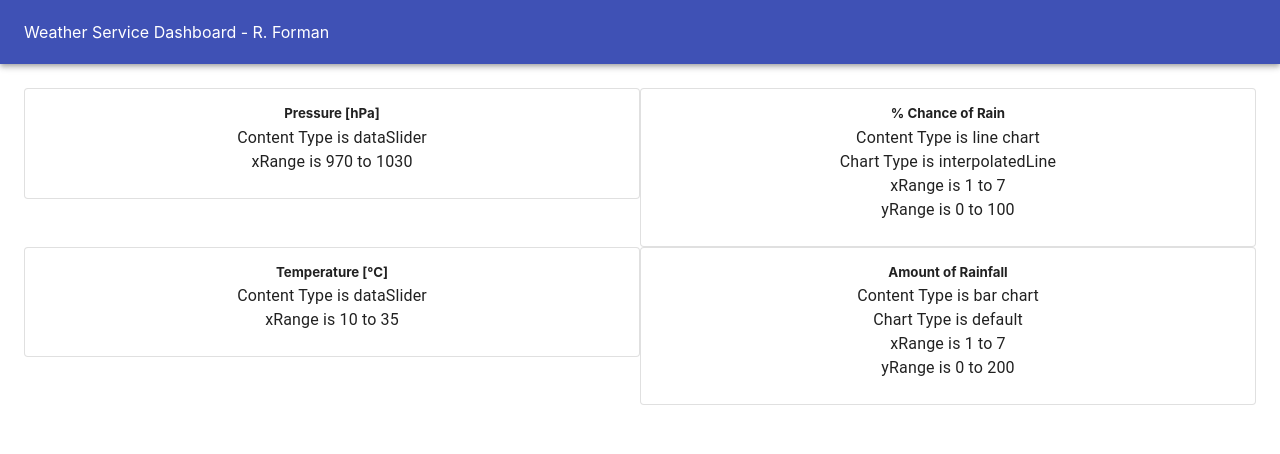
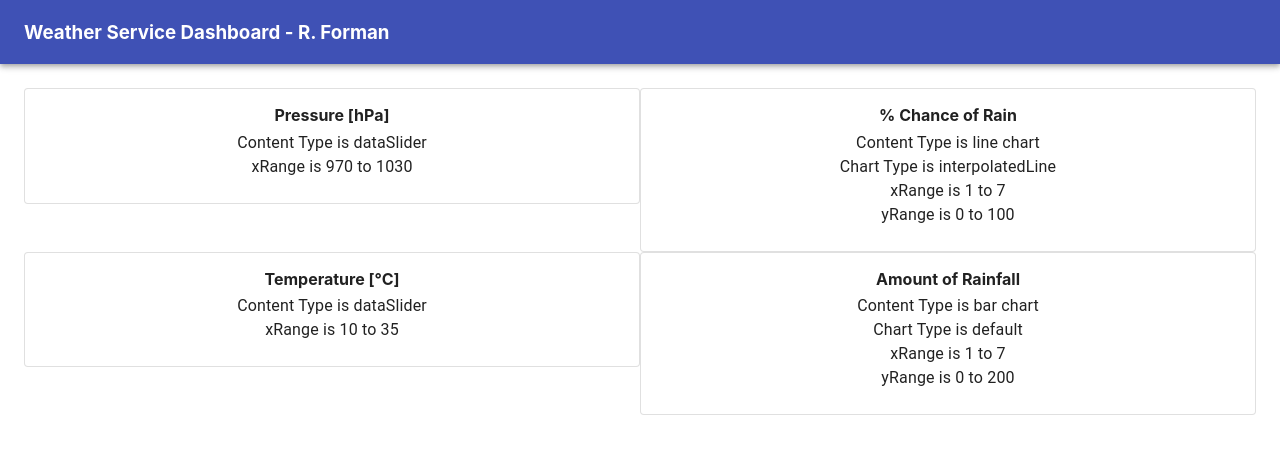
Before and after one commit to rforman9/WeatherDash, a React (Create React App) app: page / in a window 1280 px wide. Shown: the top 454 px of the page. Built offline with nearby package versions, Linux system fonts and the light colour scheme; no server answers.

Commit message:
updated header sizes

```diff
--- a/src/components/Chart.js
+++ b/src/components/Chart.js
@@ -10,7 +10,7 @@ const Chart = (props) => {
       { props.contentType === "bar chart" || "line chart" ? (
         <Card variant="outlined">
           <CardContent>
-            <Typography gutterBottom variant="headline" component="h5">
+            <Typography gutterBottom variant="headline" component="h4">
               {props.headingText}
             </Typography>
             <Typography component="p">
--- a/src/components/DataSlider.js
+++ b/src/components/DataSlider.js
@@ -10,7 +10,7 @@ const DataSlider = (props) => {
       { props.contentType === "dataSlider" ? (
         <Card variant="outlined">
           <CardContent>
-            <Typography gutterBottom variant="headline" component="h5">
+            <Typography gutterBottom variant="headline" component="h4">
               {props.headingText}
             </Typography>
             <Typography component="p">
--- a/src/components/NavBar.js
+++ b/src/components/NavBar.js
@@ -8,7 +8,7 @@ const NavBar = () => {
     <div>
       <AppBar position="static">
         <Toolbar>
-          <Typography variant="title" color="inherit">
+          <Typography variant="title" component="h3" color="inherit">
             Weather Service Dashboard - R. Forman
           </Typography>
         </Toolbar>
```
